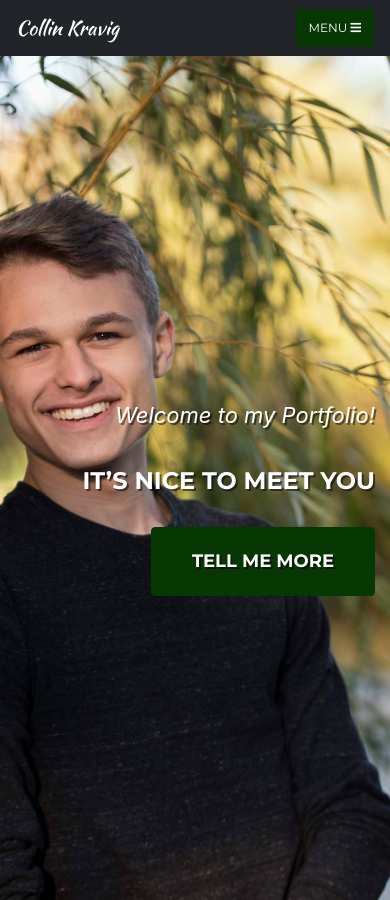
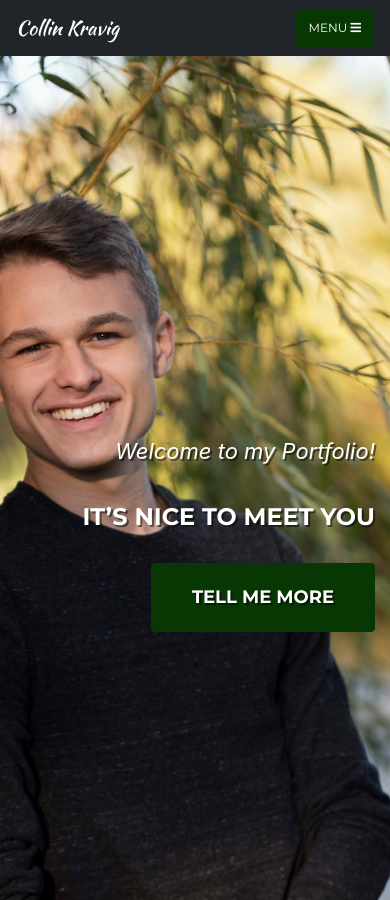
Before and after one commit to ckravig/ckravig.github.io, a Jekyll site: the page built from index.md, in a window 390 px wide and 900 px high. Built offline with Jekyll 4.4.1, drawn with Linux system fonts in a browser that asks for light colours; some web fonts are replaced.

Commit message:
update @media

```diff
--- a/_sass/layout/_masthead.scss
+++ b/_sass/layout/_masthead.scss
@@ -38,7 +38,7 @@ header.masthead {
 
     .intro-text {
       position: relative;
-      padding-top: 60%;
+      padding-top: 70%;
       padding-bottom: 100px;
 
       .intro-lead-in {
```
